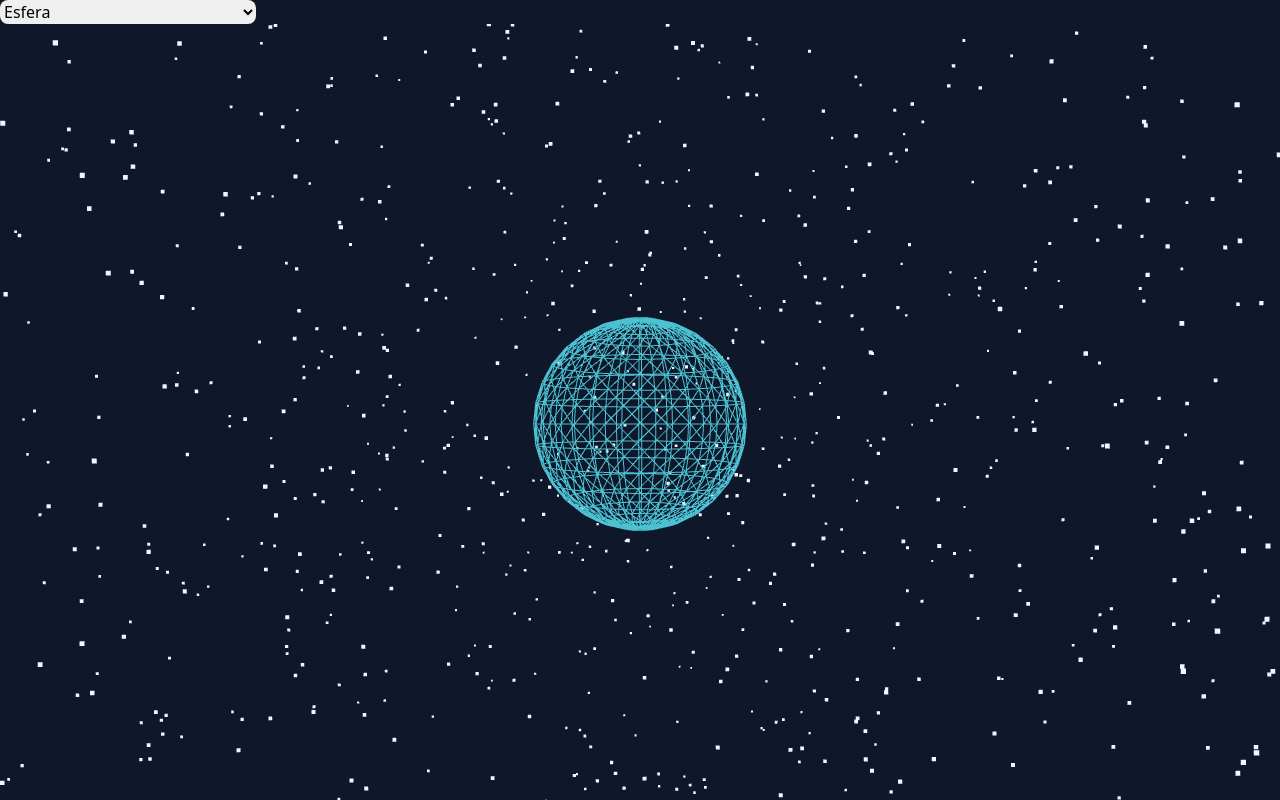
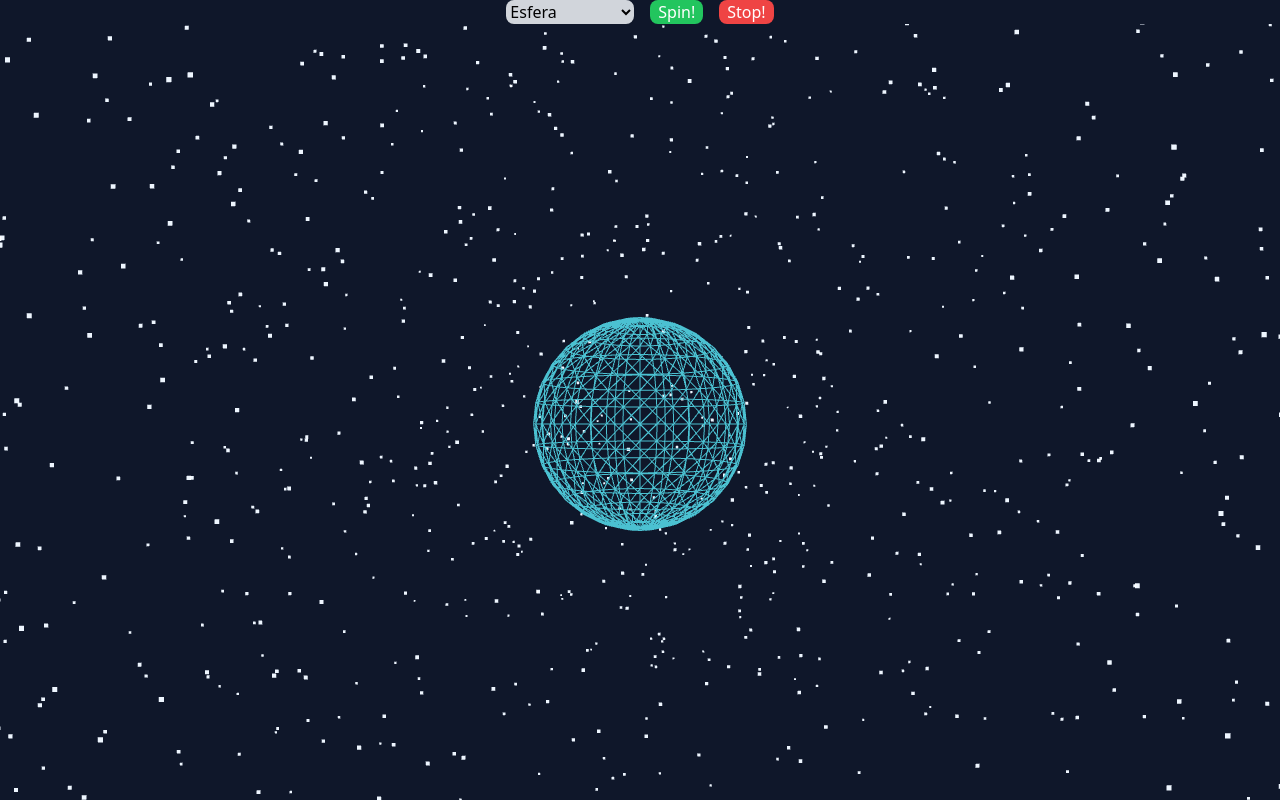
Before and after one commit to WilmerRCz/GeometricFiguresApp-react, a React (Vite) app: page / in a window 1280 px wide. Built offline with nearby package versions, Linux system fonts and the light colour scheme.

Commit message:
agregando button para girar y parar

```diff
--- a/src/App.jsx
+++ b/src/App.jsx
@@ -1,5 +1,6 @@
 import { OrbitControls, Stars } from "@react-three/drei";
-import { useEffect } from "react";
+import { useState } from "react";
+import ButtonSpinScene from "./components/ButtonSpinScene";
 import Cube from "./components/Cube";
 import SelectFigure from "./components/SelectFigure";
 import Sphere from "./components/Sphere";
@@ -9,19 +10,28 @@ import useChangeFigure from "./hooks/useChangeFigure";
 
 function App() {
   const {figure, handleSelectFigure} = useChangeFigure()
+  const [spinBackground, setSpinBackground] = useState(0)
 
-  useEffect(() => {
-    console.log(figure);
-  }, [figure]);
+  const handleSpinBackground = () => {
+    return setSpinBackground(1)
+  }
+
+  const handleStopSpinBackground = () => {
+    return setSpinBackground(0)
+  }
 
   return (
     <div className="h-screen overflow-hidden">
-      <SelectFigure handleSelectFigure={handleSelectFigure}/>
+      <div className="flex justify-center gap-4">
+        <SelectFigure handleSelectFigure={handleSelectFigure}/>
+        <ButtonSpinScene onClick={handleSpinBackground} text={"Spin!"} color='bg-green-500'/>
+        <ButtonSpinScene onClick={handleStopSpinBackground} text={"Stop!"} color='bg-red-500'/>
+      </div>
       <ThreeScene>
         <color attach={"background"} args={["#0f172a"]} />
         {figure === 'cube' ? <Cube/> : <Sphere/>}
         <ambientLight />
-        <OrbitControls autoRotate autoRotateSpeed={1} />
+        <OrbitControls autoRotate autoRotateSpeed={spinBackground} />
         <Stars />
       </ThreeScene>
     </div>
--- /dev/null
+++ b/src/components/ButtonSpinScene.jsx
@@ -0,0 +1,11 @@
+import React from 'react'
+
+function ButtonSpinScene({text, color, onClick}) {
+  return (
+    <div>
+      <button className={`px-2 text-white rounded-lg ${color}`} onClick={onClick}>{text}</button>
+    </div>
+  )
+}
+
+export default ButtonSpinScene
--- a/src/components/SelectFigure.jsx
+++ b/src/components/SelectFigure.jsx
@@ -1,6 +1,6 @@
 import React from "react";
 
-function SelectFigure({handleSelectFigure}) {
+function SelectFigure({ handleSelectFigure }) {
   const options = [
     { value: "sphere", label: "Esfera" },
     { value: "cube", label: "Cubo" },
@@ -8,12 +8,12 @@ function SelectFigure({handleSelectFigure}) {
 
   function handleSelectChange(event) {
     const value = event.target.value;
-    handleSelectFigure(value)
+    handleSelectFigure(value);
   }
 
   return (
       <select
-      className="w-64 rounded-lg border-gray-300 shadow-sm focus:border-indigo-300 focus:ring focus:ring-indigo-200 focus:ring-opacity-50"
+        className="w-32 rounded-lg border-white bg-gray-300 shadow-sm focus:border-indigo-300 focus:ring focus:ring-indigo-200 focus:ring-opacity-50"
         onChange={handleSelectChange}
       >
         {options.map((option) => (
```
Lines whose indentation alone changed are shown as unchanged.
